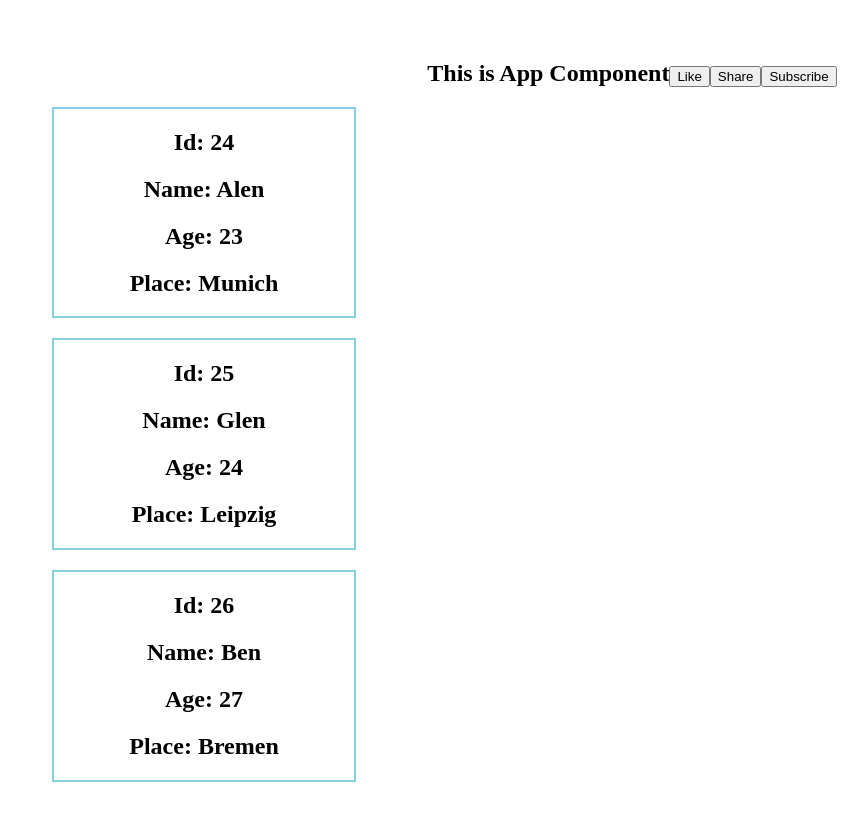
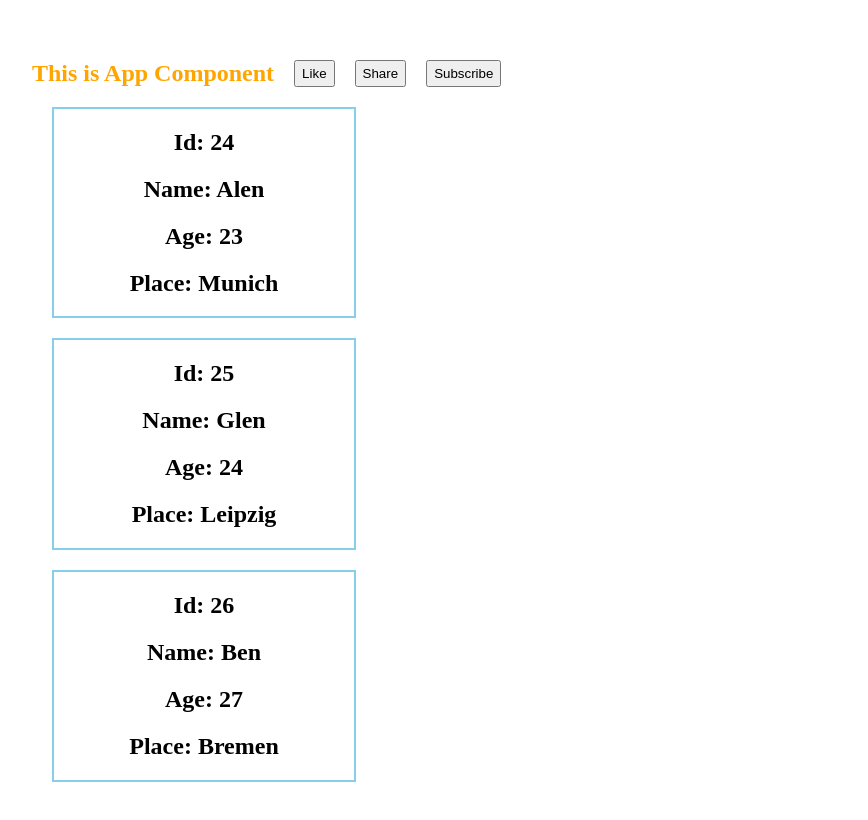
Before and after one commit to kothapallisridhar/frontend, a React (Vite) app in the folder react-app/: page / in a window 1280 px wide. Shown: the top 820 px of the page, without its empty margins (8-876 px from the left). Built offline with nearby package versions, Linux system fonts and the light colour scheme.

Commit message:
apply style to children props

```diff
--- a/react-app/src/App.jsx
+++ b/react-app/src/App.jsx
@@ -11,7 +11,7 @@ function App(props) {
 
   return (
     <>
-    <h2>{props.children}</h2>
+    <h2 style={{display: 'flex', gap: 20, color: 'orange'}}>{props.children}</h2>
       {users.map(user => {
         return <User key={user.id} id={user.id} name={user.name} age={user.age} place={user.place}/>
       })}
```
